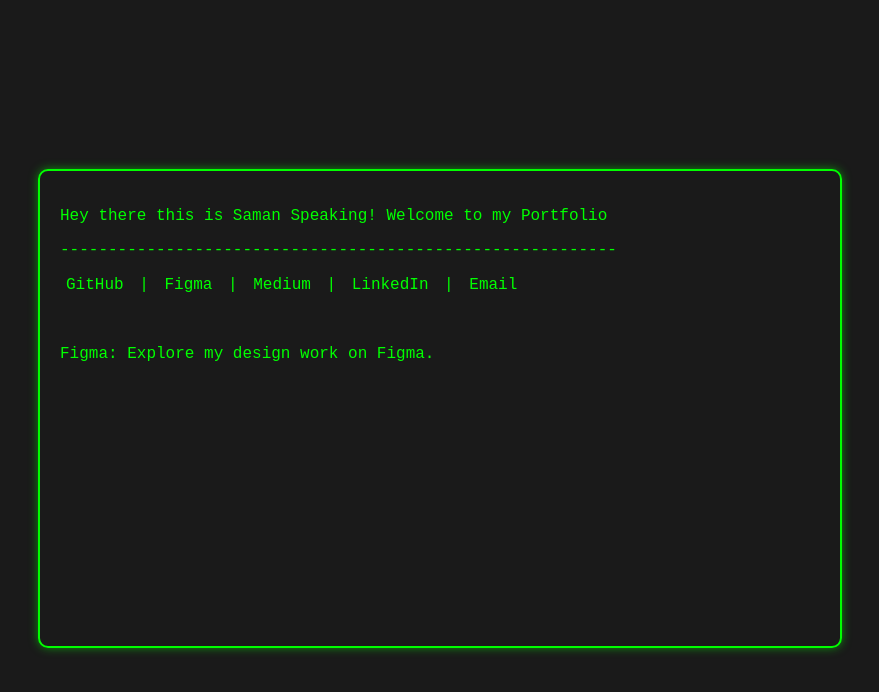
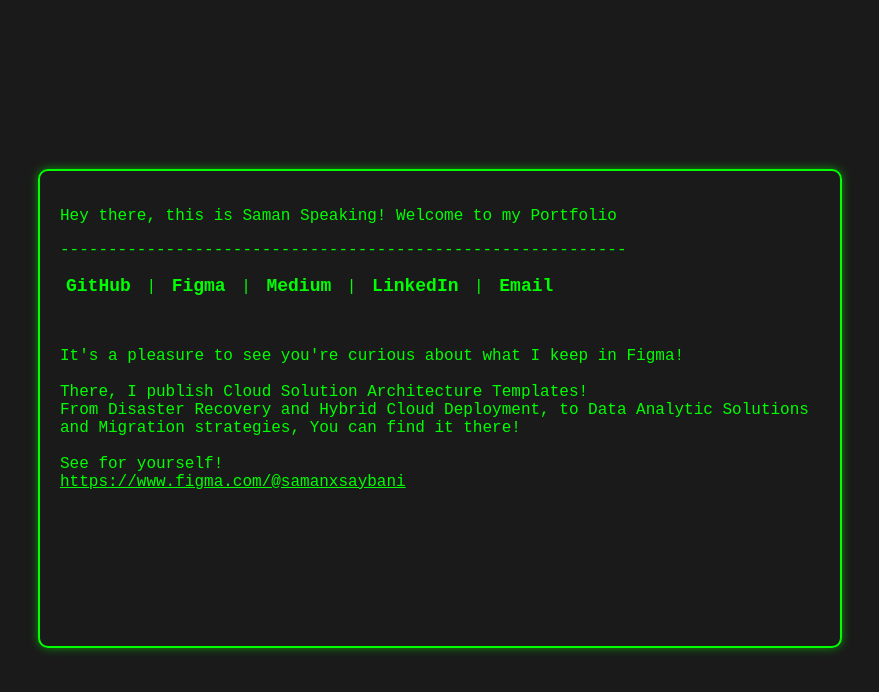
Before and after one commit to samanxsy/samanxsaybani, a plain HTML site: page src/templates/index.html in a window 1280 px wide. Both pictures are taken after a click on the button "Figma". Shown: the whole page, without its empty margins (200-1079 px from the left). Drawn offline with Linux system fonts and the light colour scheme.

Commit message:
Messages

```diff
--- a/src/static/scripts/scripts.js
+++ b/src/static/scripts/scripts.js
@@ -13,19 +13,50 @@ document.addEventListener("DOMContentLoaded", function () {
     });
 
     function getContentForButton(buttonText) {
-        // Here you can define the content for each button
-        // For simplicity, I'll provide basic examples
+        // Output Messages
+
+        // GitHub
+        const gihubMessage = `I'm Glad you're interesting in my Coding!<br>
+        <br>
+        GitHub is where I keep all the cool stuff! There you can find lots of Cloud Infrastructure as Code and Python projects!<br>
+        <br>
+        Make sure to check it out now!<br>
+        <a href="https://github.com/samanxsy">https://github.com/samanxsy</a>`;
+
+        // Figma
+        const figmaMessage = `It's a pleasure to see you're curious about what I keep in Figma!<br>
+        <br>
+        There, I publish Cloud Solution Architecture Templates!<br>
+        From Disaster Recovery and Hybrid Cloud Deployment, to Data Analytic Solutions and Migration strategies, You can find it there!<br>
+        <br>
+        See for yourself!<br>
+        <a href="https://www.figma.com/@samanxsaybani">https://www.figma.com/@samanxsaybani</a>`;
+
+        // Medium
+        const mediumMessage = `It always feels good to see people are interested in my medium articles!<br>
+        <br>
+        In Medium, I document my processes. I write about the Cloud, Linux, and my Favourite tools!<br>
+        <br>
+        If you don't get bored of reading, it worths a check!<br>
+        <a href="https://medium.com/@samanxsaybani">https://medium.com/@samanxsaybani</a>`;
+
+        // Buttons
         switch (buttonText) {
             case "github":
-                return "GitHub: Here's my GitHub profile with all my projects.";
+                return gihubMessage;
+
             case "figma":
-                return "Figma: Explore my design work on Figma.";
+                return figmaMessage;
+
             case "medium":
-                return "Medium: Read my articles about various topics.";
+                return mediumMessage;
+
             case "linkedin":
                 return "LinkedIn: Connect with me on LinkedIn to stay updated.";
+
             case "email":
                 return "Email: Feel free to reach out to me at your@email.com.";
+
             default:
                 return "Select an option to learn more.";
         }
--- a/src/static/styles/styles.css
+++ b/src/static/styles/styles.css
@@ -37,7 +37,13 @@ body{
 button{
     background-color: #1A1A1A;
     border: none;
-    font-size: medium;
+    font-size: large;
+    font-weight: bold;
     font-family: 'Courier New', Courier, monospace;
     cursor: pointer;
 }
+
+a{
+    color: #00FF00;
+    font-family: 'Courier New', Courier, monospace;
+}
--- a/src/templates/index.html
+++ b/src/templates/index.html
@@ -14,8 +14,8 @@
     <body>
         <div class="terminal">
             <div class="options">
-                <p class="command">Hey there this is Saman Speaking! Welcome to my Portfolio</p>
-                <p class="command">----------------------------------------------------------</p>
+                <p class="command">Hey there, this is Saman Speaking! Welcome to my Portfolio</p>
+                <p class="command">-----------------------------------------------------------</p>
 
                 <button type="button" class="item">GitHub</button> |
                 <button type="button" class="item">Figma</button> |
```
